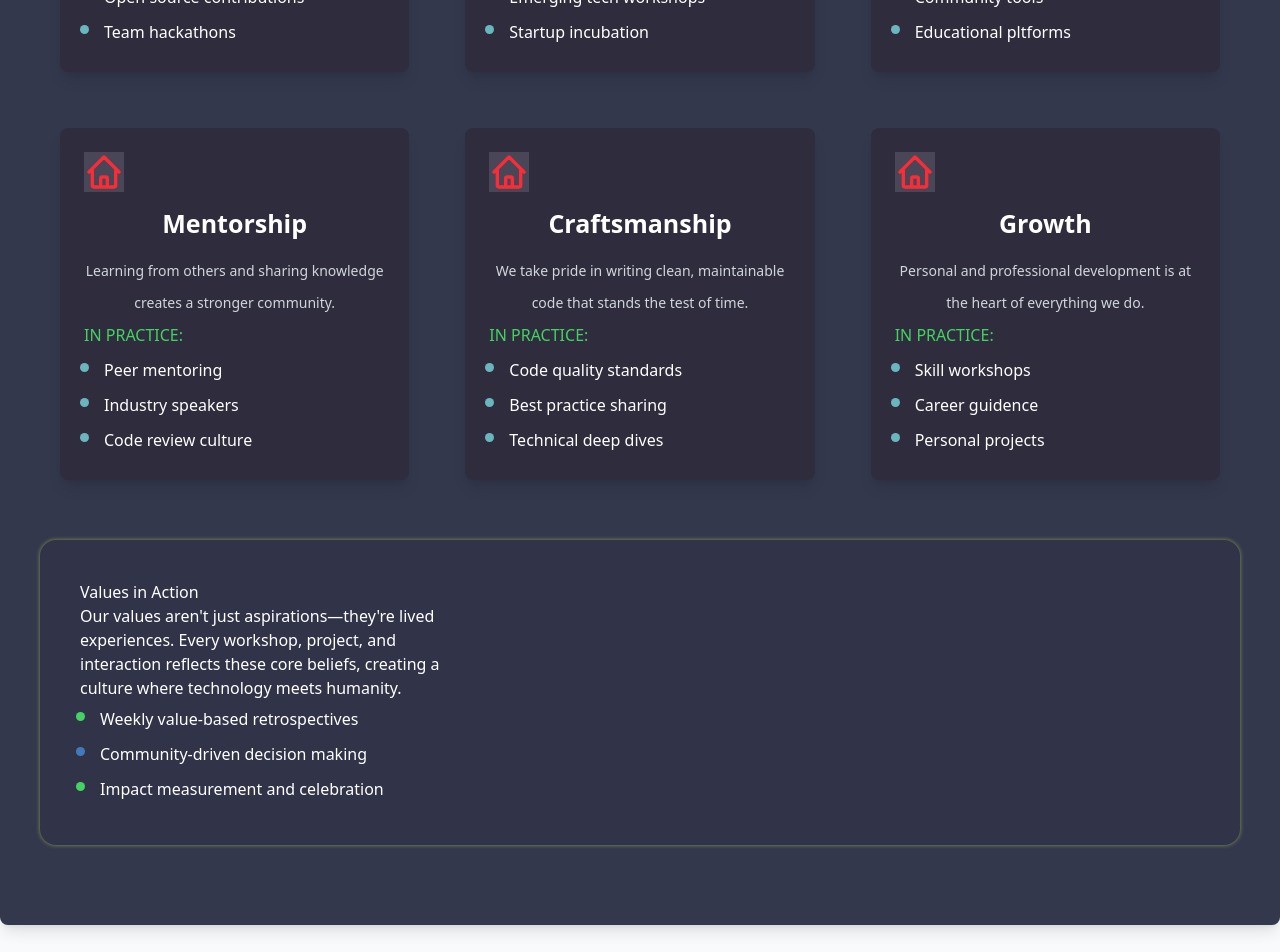
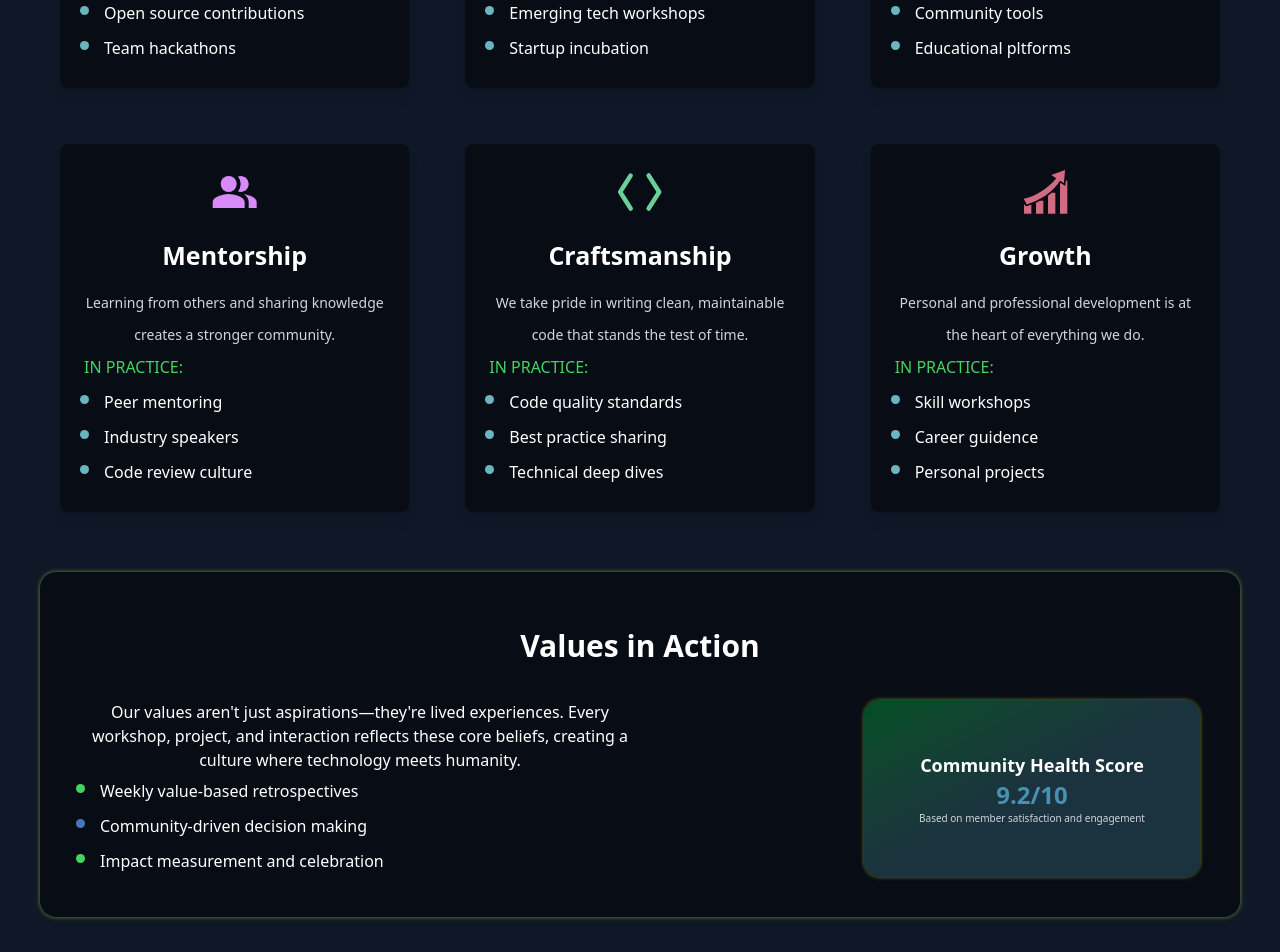
Before and after one commit to EmadLixup/DSC-developer-students-club, a React (Vite) app: page / in a window 1280 px wide. Shown: the part 600-1552 px from the top of the page. Built offline with nearby package versions, Linux system fonts and the light colour scheme.

Commit message:
all done

```diff
--- a/package.json
+++ b/package.json
@@ -10,9 +10,11 @@
     "preview": "vite preview"
   },
   "dependencies": {
+    "@heroicons/react": "^2.2.0",
     "@tailwindcss/vite": "^4.1.12",
     "react": "^19.1.1",
-    "react-dom": "^19.1.1"
+    "react-dom": "^19.1.1",
+    "react-icons": "^5.5.0"
   },
   "devDependencies": {
     "@eslint/js": "^9.33.0",
--- a/src/components/ValueCard.jsx
+++ b/src/components/ValueCard.jsx
@@ -1,14 +1,6 @@
 const ValueCard = (prop) => {
-  return (<div className="bg-[#2E2C3D] text-white p-6 rounded-lg shadow-lg leading-8 m-5">
-    <svg xmlns="http://www.w3.org/2000/svg"
-            className=" bg-[#494757] bg-opacity-50 text-red-500 justify-center items-center " fill="none" viewBox="0 0 24 24"  width="40" height="40"
-            stroke="currentColor">
-            <path strokeLinecap="round" strokeLinejoin="round"
-                strokeWidth="2" d="M3 12l2-2m0 0l7-7 7 7M5
-                10v10a1 1 0 001 1h3m10-11l2 2m-2-2v10a1 1 0
-                01-1 1h-3m-6 0a1 1 0 001-1v-4a1 1 0 011-1h2a1
-                1 0 011 1v4a1 1 0 001 1m-6 0h6" />
-        </svg>
+  return (<div className="bg-[#080c14ff] text-white p-6 rounded-lg shadow-lg leading-8 m-5">
+    {prop.icon && <prop.icon className="text-5xl justify-center items-center text-center mb-2  text-[#44D362] w-[100%]" color = {prop.color}></prop.icon>}
     <header className="font-bold text-lg text-center p-3 text-[25px]">{prop.header}</header>
     <p className="text-center text-gray-300 text-[14px]">{prop.content}</p>
     <div className="text-[#44D362] ">IN PRACTICE:</div>
--- a/src/components/ValuesInAction.jsx
+++ b/src/components/ValuesInAction.jsx
@@ -1,13 +1,13 @@
 import '../App.css'; // or the relative path to your CSS file
 const ValuesInAction = () => {
-  return <div className="shadow-bright my-10 space-y-0 text-white p-10 rounded-2xl bag">
-    <div>Values in Action</div>
-    <div className="flex flex-col lg:grid lg:grid-cols-3 gap-4">
-      <div>
-        <div>
+  return <div className="bg-[#080c14ff] shadow-bright my-10 text-white p-10 rounded-2xl ">
+    <div className="text-center text-3xl font-bold m-4 mb-9">Values in Action</div>
+    <div className="flex justify-between flex-row sm:flex-wrap sm:  gap-4 ">
+      <div className="lg:w-[50%] items-center  sm:w-full ">
+        <div className="text-center">
          Our values aren't just aspirations—they're lived experiences. Every workshop, project, and interaction reflects these core beliefs, creating a culture where technology meets humanity.
         </div>
-        <ul className="leading-8 list-disc pl-5">
+        <ul className="leading-8 list-disc pl-5 items-center  ">
           <li className="marker:text-[#44D362]  marker:text-2xl">Weekly value-based retrospectives</li>
           <li  className="marker:text-[#4379BB]  marker:text-2xl">Community-driven decision making</li>
           <li  className="marker:text-[#44D362]  marker:text-2xl">Impact measurement and celebration</li>
@@ -15,7 +15,12 @@ const ValuesInAction = () => {
         </ul>
 
       </div>
-      <div></div>
+
+      <div className="flex flex-col justify-center items-center bg-gradient-to-br from-[#024F23] via-[#1B333E] to-[#1B333E] text-center p-5 rounded-2xl shadow-bright lg:w-[30%] sm:w-[100%] min-h-[100px]">
+  <div className="font-bold text-lg">Community Health Score</div>
+  <div className="text-2xl font-bold text-[#4791B2]">9.2/10</div>
+  <div className="text-gray-300 text-[10px]">Based on member satisfaction and engagement</div>
+</div>
     </div>
 
   </div>;
--- a/src/sections/Values.jsx
+++ b/src/sections/Values.jsx
@@ -1,18 +1,24 @@
 import ValueCard from "../components/ValueCard";
 import ValuesInAction from "../components/ValuesInAction";
+import { FaHandshake } from 'react-icons/fa';
+import { FaRegLightbulb } from 'react-icons/fa6';
+import { GiGooeyImpact } from 'react-icons/gi';
+import { MdPeopleAlt } from 'react-icons/md';
+import { PiBracketsAngleBold } from 'react-icons/pi';
+import { GiProgression } from 'react-icons/gi';
 
 function Values() {
   return (
-    <div className="my-10 space-y-6 bg-[#34384D] text-white p-10 rounded-lg shadow-lg">
+    <div className="my-10 space-y-6 bg-[#101828ff] text-white p-10 rounded-lg shadow-lg">
       <h1  className="text-center font-bold text-[40px]">Our <span className="font-bold bg-gradient-to-r from-[#44D362] via-[#75B2BD]  to-[#358EED] bg-clip-text text-transparent">Values</span></h1>
       <p className="text-center text-gray-300">The core values that define who we are as a community and how we approach <br /> technology, learning, and growth.</p >
       <div className="flex flex-col lg:grid lg:grid-cols-3 gap-4">
-      <ValueCard header="Collaboration" content="We believe the best solutions emerge when diverse minds work together." inPractice={["Pair programming sessions", "Open source contributions", "Team hackathons"]} />
-      <ValueCard header="Innovation" content="We encourge creative thinking and aren't afraid to experiment with new ideas." inPractice={["Research projects", "Emerging tech workshops","Startup incubation"]} />
-      <ValueCard header="Impact" content="Every project should solve real problems and create meaningful change." inPractice={["Social impact apps","Community tools","Educational pltforms"]} />
-      <ValueCard header="Mentorship" content="Learning from others and sharing knowledge creates a stronger community." inPractice={["Peer mentoring", "Industry speakers","Code review culture"]} />
-      <ValueCard header="Craftsmanship" content="We take pride in writing clean, maintainable code that stands the test of time." inPractice={["Code quality standards", "Best practice sharing","Technical deep dives"]} />
-      <ValueCard header="Growth" content="Personal and professional development is at the heart of everything we do." inPractice={["Skill workshops","Career guidence","Personal projects"]} />
+        <ValueCard icon={FaHandshake} color="#44D362" header="Collaboration" content="We believe the best solutions emerge when diverse minds work together." inPractice={["Pair programming sessions", "Open source contributions", "Team hackathons"]} />
+        <ValueCard icon={ FaRegLightbulb} color="#F4D623" header="Innovation" content="We encourge creative thinking and aren't afraid to experiment with new ideas." inPractice={["Research projects", "Emerging tech workshops","Startup incubation"]} />
+      <ValueCard icon={GiGooeyImpact} color="#348AD0" header="Impact" content="Every project should solve real problems and create meaningful change." inPractice={["Social impact apps","Community tools","Educational pltforms"]} />
+      <ValueCard icon={MdPeopleAlt} color="#D88AF8" header="Mentorship" content="Learning from others and sharing knowledge creates a stronger community." inPractice={["Peer mentoring", "Industry speakers","Code review culture"]} />
+      <ValueCard icon={PiBracketsAngleBold} color="#6BD095" header="Craftsmanship" content="We take pride in writing clean, maintainable code that stands the test of time." inPractice={["Code quality standards", "Best practice sharing","Technical deep dives"]} />
+      <ValueCard icon={GiProgression} color="#D06B81" header="Growth" content="Personal and professional development is at the heart of everything we do." inPractice={["Skill workshops","Career guidence","Personal projects"]} />
 </div>
       <ValuesInAction />
     </div>
```
Also changed, not shown: 1 other file (tests, documents, lock files or other folders).
